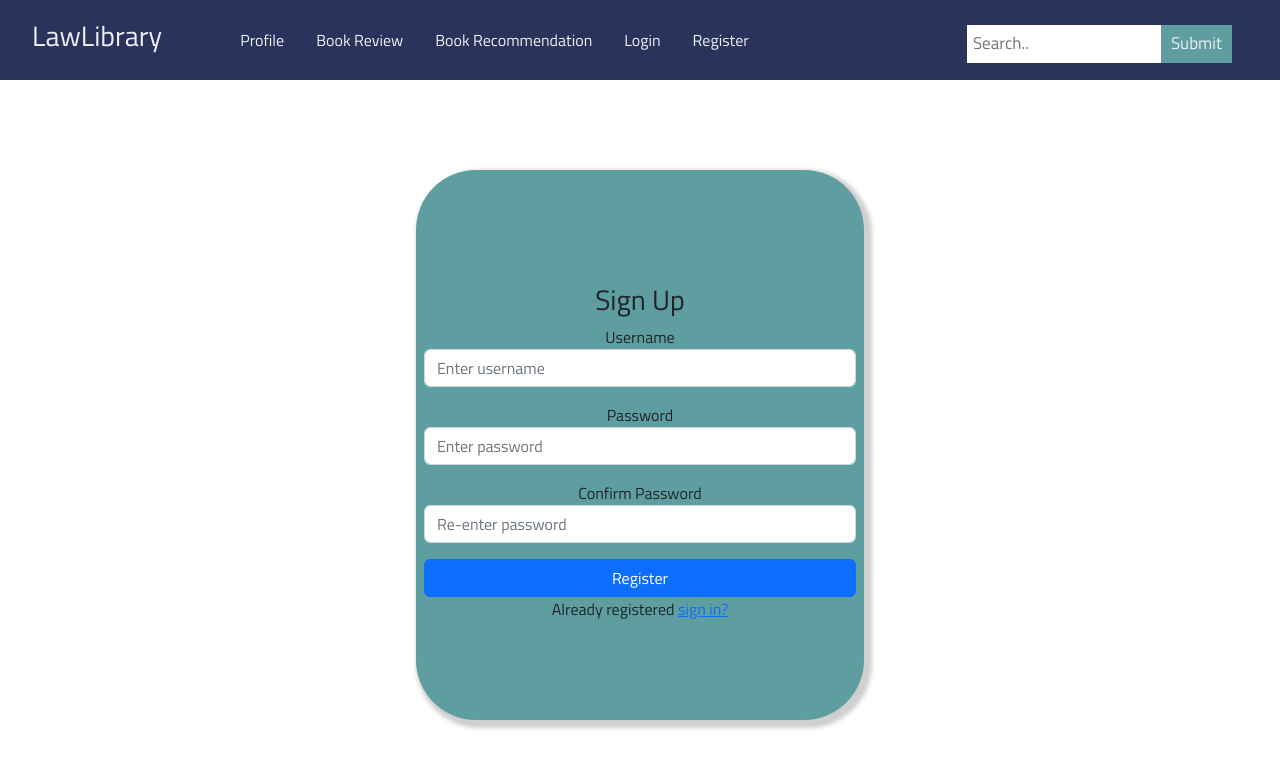
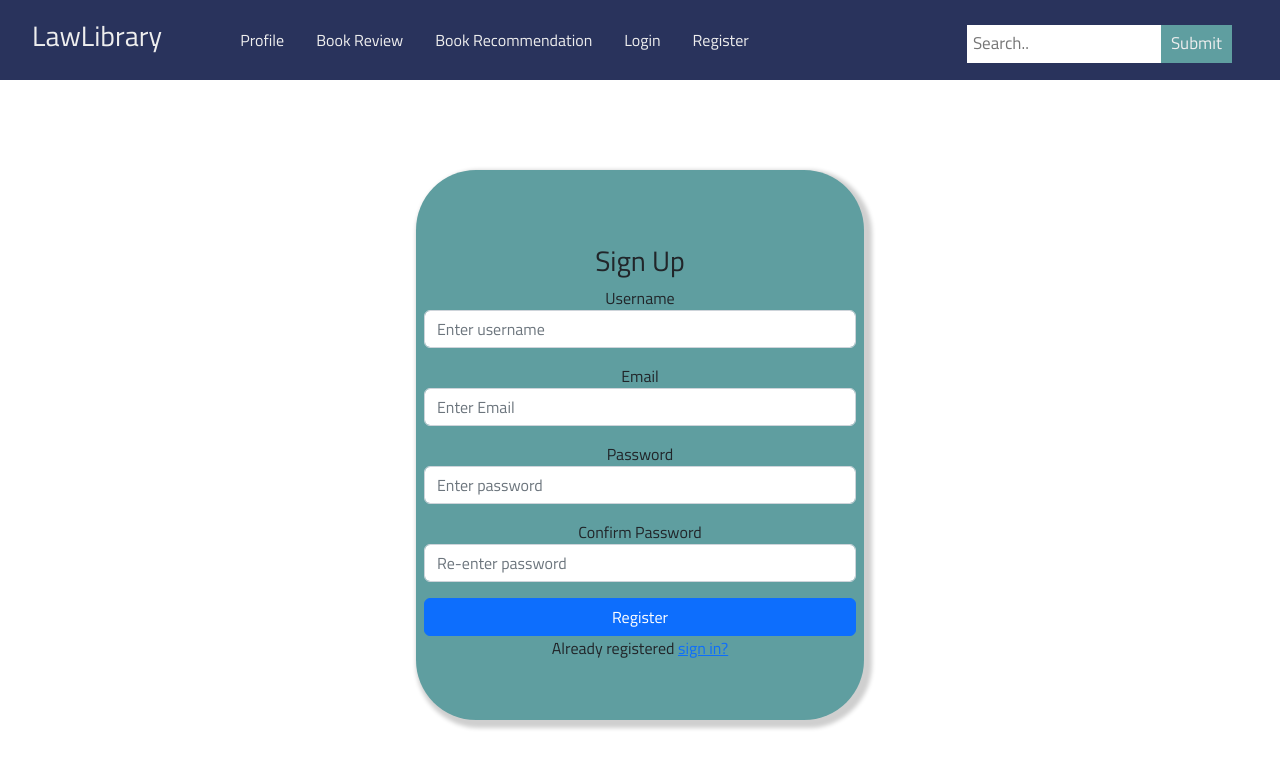
Before and after one commit to alyazharr/lawlibrary-frontend, a React (Create React App) app: page /auth/register in a window 1280 px wide. Shown: the top 768 px of the page. Built offline with nearby package versions, Linux system fonts and the light colour scheme.

Commit message:
add email

```diff
--- a/src/components/LoginForm.js
+++ b/src/components/LoginForm.js
@@ -1,6 +1,6 @@
 import '../Styles/LoginForm.css'
 import {useNavigate, useLocation } from 'react-router-dom';
-import React, { useState, useEffect,useContext } from 'react';
+import React, { useState, useEffect } from 'react';
 import { useAuth } from '../context/GlobalStates';
 import { client } from '../utils/clientUtil';
 function LoginForm() {
@@ -28,7 +28,7 @@ function LoginForm() {
     })
       .then((response) => {
         if (response.status == '200') {
-          setAuthState({username: user, password: pwd, accessToken: response.data.accessToken })
+          setAuthState({username: user, password: pwd,accessToken: response.data.accessToken })
           console.log(authState);
           setUser('');
           setPwd('');
--- a/src/components/RegistrationForm.js
+++ b/src/components/RegistrationForm.js
@@ -9,10 +9,15 @@ function RegistrationForm() {
   const baseURL = "http://localhost:8000/register"
   const USER_REGEX = /^[a-zA-Z0-9]{6,16}$/
   const PWD_REGEX = /^(?=.*\d)(?=.*[a-z])(?=.*[A-Z])[A-Za-z0-9_@./#&+-]{6,16}$/
+  const EMAIL_REGEX = /^\w+([\.-]?\w+)*@\w+([\.-]?\w+)*(\.\w{2,3})+$/
 
   const [user, setUser] = useState('');
   const [validName, setValidName] = useState(false);
   const [userFocus, setUserFocus] = useState(false);
+
+  const [email, setEmail] = useState('');
+  const [validEmail, setValidEmail] = useState(false);
+  const [emailFocus, setEmailFocus] = useState(false);
 
   const [pwd, setPwd] = useState('');
   const [validPwd, setValidPwd] = useState(false);
@@ -33,23 +38,18 @@ function RegistrationForm() {
 
     const validUsername = USER_REGEX.test(user);
     const validPassword = PWD_REGEX.test(pwd);
+    const validEmail = EMAIL_REGEX.test(email)
 
-    if (!validPassword | !validPassword) {
-      if (!validUsername && validPassword) {
-        setErrMsg('Invalid Username')
-      } else if (validUsername && !validPassword) {
-        setErrMsg('Invalid Password')
-      } else {
-        setErrMsg('Invalid Username & Password')
-      }
-      return
+    if (!validUsername | !validPassword | !validEmail) {
+      setErrMsg('Invalid Username or Email or Password.')
     }
 
 
     client
       .post('/register', {
         username: user,
-        password: pwd
+        password: pwd,
+        email: email
       })
       .then((response) => {
         console.log(response)
@@ -58,6 +58,7 @@ function RegistrationForm() {
           setSuccess(true);
           setUser('');
           setPwd('');
+          setEmail('');
           setMatchPwd('');
         }
       }).catch(err => {
@@ -69,13 +70,15 @@ function RegistrationForm() {
       });
 
 
-
-
   }
 
   useEffect(() => {
     setValidName(USER_REGEX.test(user));
   }, [user])
+
+  useEffect(() => {
+    setValidEmail(EMAIL_REGEX.test(email));
+  }, [email])
 
   useEffect(() => {
     setValidPwd(PWD_REGEX.test(pwd));
@@ -124,6 +127,29 @@ function RegistrationForm() {
               </p>
             </div>
             <div className="mb-3">
+              <label htmlFor='email'>
+                Email
+                <FontAwesomeIcon icon={faCheck} className={validName ? "valid" : "hide"} />
+                <FontAwesomeIcon icon={faTimes} className={validName || !email ? "hide" : "invalid"} />
+              </label>
+              <input
+                type="email"
+                id='email'
+                value={email}
+                autoComplete='off'
+                onChange={(e) => setEmail(e.target.value)}
+                required
+                className="form-control"
+                placeholder="Enter Email"
+                onFocus={() => setEmailFocus(true)}
+                onBlur={() => setEmailFocus(false)}
+              />
+              <p id="usernote" className={emailFocus && !validEmail ? "warn" : "safe"}>
+                <FontAwesomeIcon icon={faInfoCircle} />
+                Must be a valid email<br />
+              </p>
+            </div>
+            <div className="mb-3">
               <label htmlFor='password'>Password
                 <FontAwesomeIcon icon={faCheck} className={validPwd ? "valid" : "hide"} />
                 <FontAwesomeIcon icon={faTimes} className={validPwd || !pwd ? "hide" : "invalid"} />
@@ -132,6 +158,7 @@ function RegistrationForm() {
                 id='password'
                 type="password"
                 value={pwd}
+                autoComplete='off'
                 onChange={(e) => setPwd(e.target.value)}
                 required
                 className="form-control"
--- a/src/context/GlobalStates.js
+++ b/src/context/GlobalStates.js
@@ -3,7 +3,7 @@ import { useContext } from "react";
 const AuthContext = createContext({});
 
 export const AuthProvider = ({ children }) => {
-    const [authState, setAuthState] = useState({'username':'','accessToken':'','password':''});
+    const [authState, setAuthState] = useState({'username':'','accessToken':'','password':'', email:''});
 
     return (
         <AuthContext.Provider value={{ authState, setAuthState }}>
--- a/src/utils/RequireAuth.js
+++ b/src/utils/RequireAuth.js
@@ -6,7 +6,6 @@ import { useAuth } from '../context/GlobalStates';
 const RequireAuth = () => {
     const {authState} = useAuth()
     const location = useLocation();
-    console.log(authState)
     return (
         authState?.username
                 ? <Outlet/>
```
